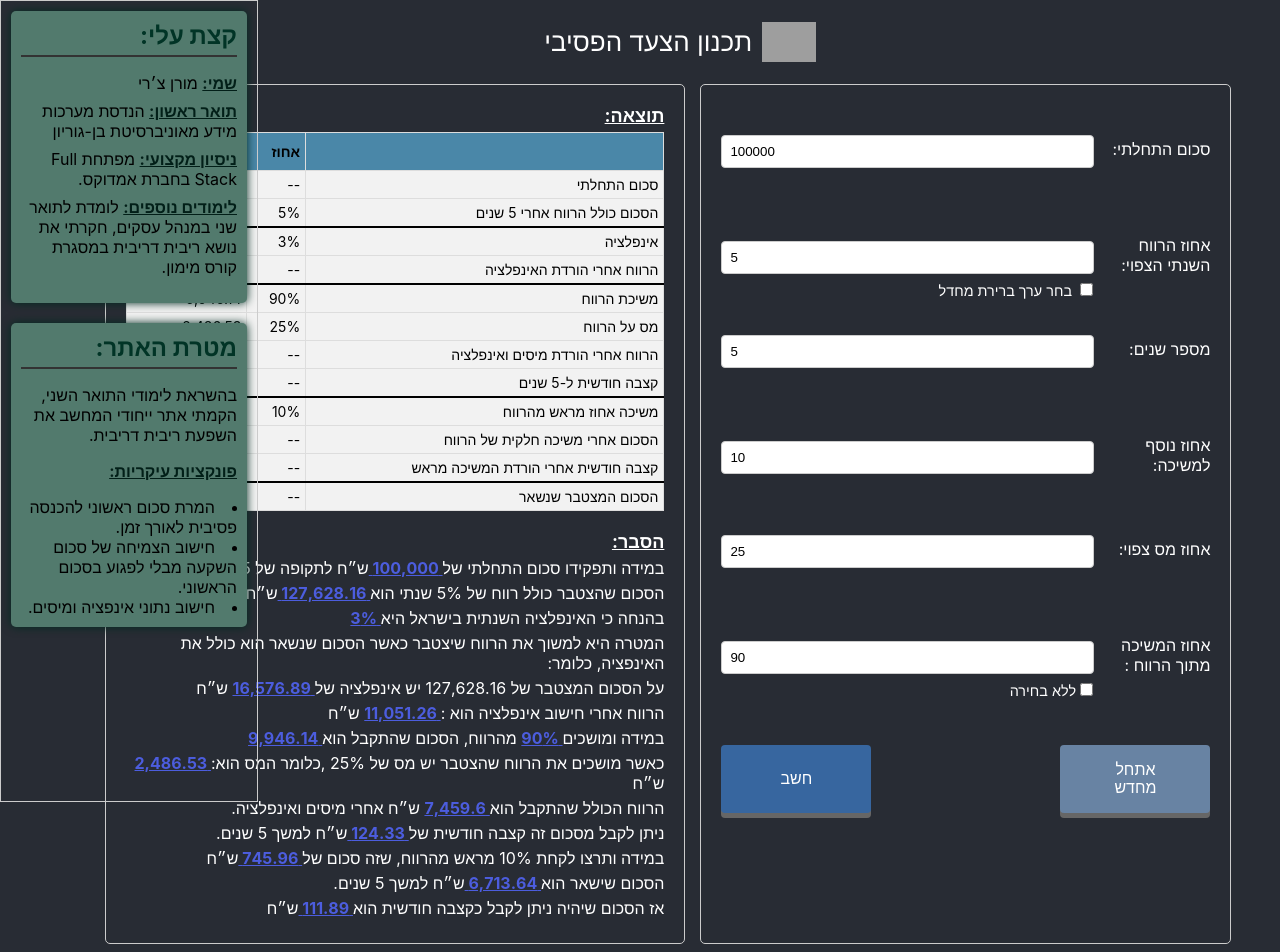
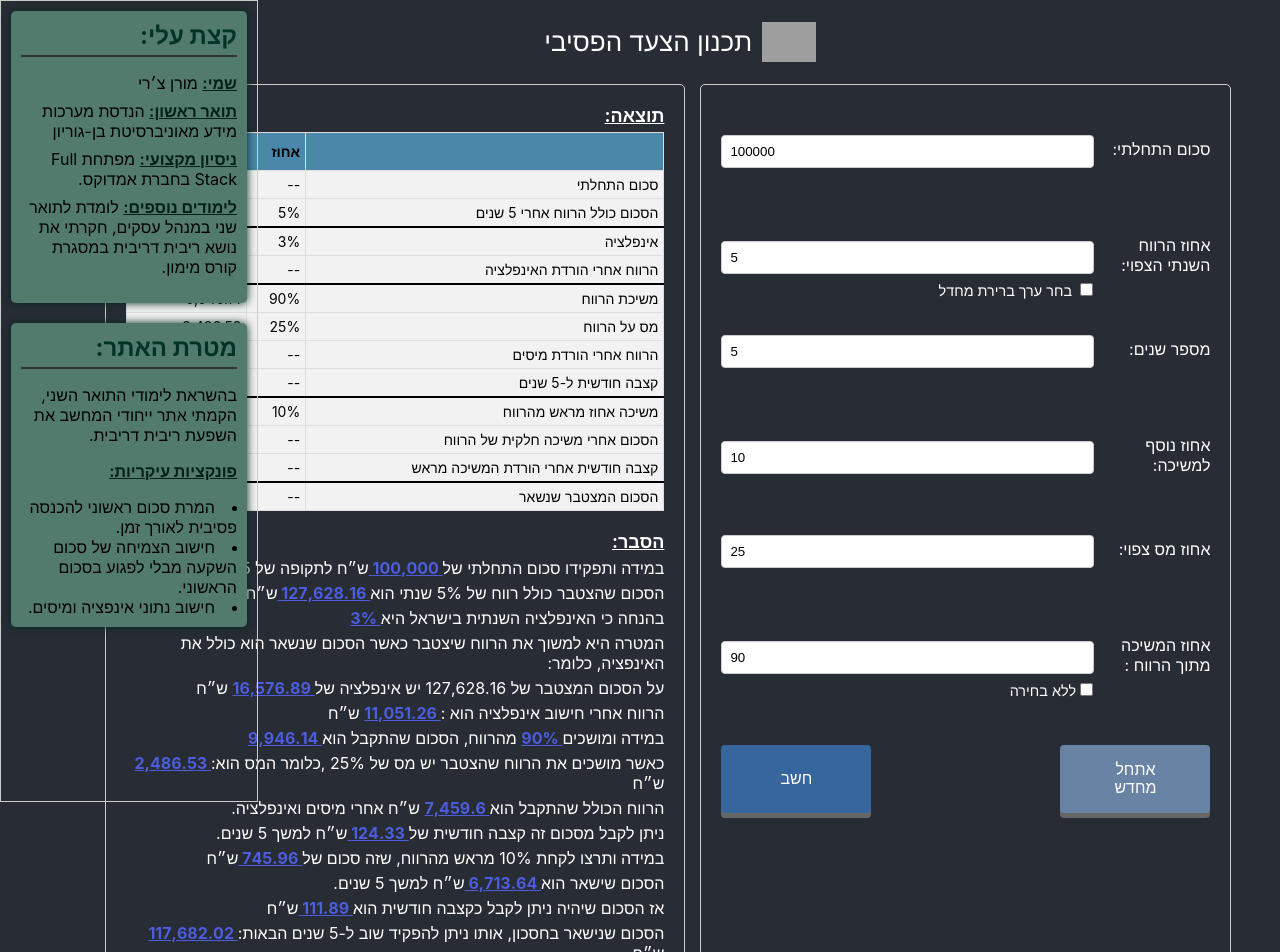
Before and after one commit to MoranChery/planning-passive-step, a React (Create React App) app: page / in a window 1280 px wide. Shown: the top 952 px of the page. Built offline with nearby package versions, Linux system fonts and the light colour scheme; grey boxes are pictures that could not be loaded.

Commit message:
Added totalAmountEnd

```diff
--- a/src/components/FormExplain.js
+++ b/src/components/FormExplain.js
@@ -49,6 +49,9 @@ const FormExplain = ({formData,formDataPrint, calculation, hasAddPercentage}) =>
                 </label>
             </div>
             }
+            <label>הסכום שנישאר בחסכון, אותו ניתן להפקיד שוב ל-{formData.years} שנים הבאות:
+                <span className='spanCss'> {calculation.totalAmountEnd} </span>ש״ח.
+            </label>
         </div>
     )
 }
--- a/src/components/ResultTable.js
+++ b/src/components/ResultTable.js
@@ -40,7 +40,7 @@ return (
 			<td>{calculation.taxAmount}</td>
 		</tr>
 		<tr>
-			<td>הרווח אחרי הורדת מיסים ואינפלציה</td>
+			<td>הרווח אחרי הורדת מיסים</td>
 			<td>--</td>
 			<td>{calculation.totalAfterTax}</td>
 		</tr>
```
